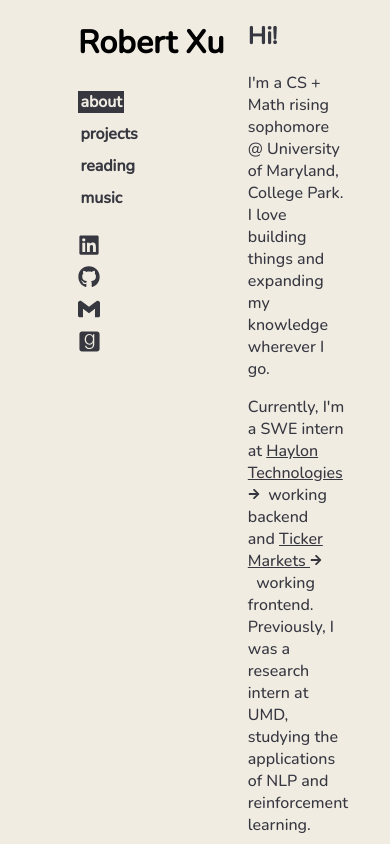
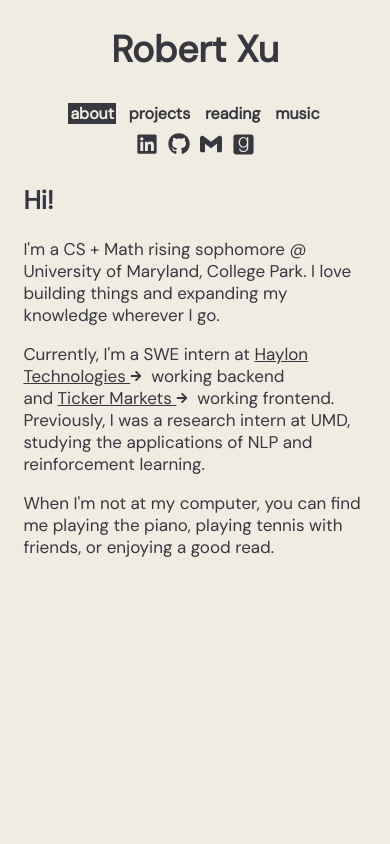
Before and after one commit to xyurobert/personal-website, a React (Create React App) app: page /#/ in a window 390 px wide. Shown: the top 844 px of the page. Built offline with nearby package versions, Linux system fonts and the light colour scheme.

Commit message:
version 1

```diff
--- a/package.json
+++ b/package.json
@@ -1,5 +1,4 @@
 {
-  "homepage": "https://xyurobert.github.io/personal-website/",
   "name": "personal_website",
   "version": "0.1.0",
   "private": true,
--- a/src/App.js
+++ b/src/App.js
@@ -16,7 +16,6 @@ function App() {
           <Route exact path="/projects" element={<Projects/>} />
           <Route exact path="/reading" element = {<Reading/>} />
           <Route exact path="/music" element = {<Music/>} />
-          <Route path="/*" element={<Navigate to="/" replace />} />
         </Routes>
       </div>
     </HashRouter>
--- a/src/components/Sidebar.js
+++ b/src/components/Sidebar.js
@@ -15,19 +15,21 @@ function Sidebar() {
 
   return (
     <div className='sidebar'>
-      <h1 className='name'>Robert Xu</h1>
+      <h1 className='name'>
+        <a className='name' href="/">Robert Xu</a>
+      </h1>
       <div className='links'>
-        <h4 style={{ margin: '5px 0' }}>
+        <h4 className='link' style={{ margin: '5px 0' }}>
           <a className={isAbout ? 'current' : ''} href="/">about</a>
         </h4>
         <h4 style={{ margin: '5px 0' }}>
-          <a className={isProject ? 'current' : ''} href="/projects">projects</a>
+          <a className={isProject ? 'current' : ''} href="/#/projects">projects</a>
         </h4>
         <h4 style={{ margin: '5px 0' }}>
-          <a className={isReading ? 'current' : ''} href="/reading">reading</a>
+          <a className={isReading ? 'current' : ''} href="/#/reading">reading</a>
         </h4>
         <h4 style={{ margin: '5px 0' }}>
-          <a className={isMusic ? 'current' : ''} href="/music">music</a>
+          <a className={isMusic ? 'current' : ''} href="/#/music">music</a>
         </h4>
       </div>
 
--- a/src/styles/links.scss
+++ b/src/styles/links.scss
@@ -9,6 +9,13 @@
 .links a:hover {
   box-shadow: inset 100px 0 0 0 rgb(55,55,64);
   color: #f0ece2;
+}
+
+@media (max-width: 900px) {
+  .links a:hover {
+    box-shadow: inset 0 -100px 0 0 rgb(55,55,64);
+    color: #f0ece2;
+  }
 }
 
 .links .current {
--- a/src/styles/skeleton.scss
+++ b/src/styles/skeleton.scss
@@ -1,4 +1,4 @@
-@import url('https://fonts.googleapis.com/css2?family=Nunito:wght@500&display=swap');
+@import url('https://fonts.googleapis.com/css2?family=DM+Sans&family=Nunito:wght@500&display=swap');
 
 body {
   background: #f0ece2;
@@ -7,7 +7,7 @@ body {
 .sidebar {
   flex-direction: column;
   text-align: left;
-  margin-left: 20vw;
+  margin-left: 25vw;
 }
 
 .socials {
@@ -20,7 +20,7 @@ body {
 .links {
   display: flex;
   flex-direction: column;
-  font-family: 'Nunito', sans-serif;
+  font-family: 'DM Sans', sans-serif;
 }
 
 .container {
@@ -29,13 +29,61 @@ body {
 
 .info {
   text-align: left;
+  font-size: 17px;
   margin-left: 6vw;
-  font-family: 'Nunito', sans-serif;
-  margin-right: 20vw;
+  margin-top: 2vw;
+  margin-right: 25vw;
+  overflow-wrap: normal;
+  overflow: hidden;
+  font-family: 'DM Sans', sans-serif;
   color: rgb(55,55,65);
 }
 
 .name {
   white-space: nowrap;
-  font-family: 'Nunito', sans-serif;
+  font-size: 37px;
+  color: rgb(55,55,64);
+  text-decoration: none;
+  font-family: 'DM Sans', sans-serif;
 }
+
+@media (max-width: 800px) {
+    .info {
+    margin-right: 6vw;
+    margin-top: 0;
+  }
+}
+
+@media (max-width: 900px) {
+  .sidebar {
+    justify-content: center;
+    margin-left: 0;
+    margin-right: 0;
+  }
+
+  .links {
+    flex-direction: row;
+    gap: 10px;
+    justify-content: center;
+  }
+
+  .name {
+    text-align: center;
+  }
+
+  .socials {
+    flex-direction: row;
+    gap: 10px;
+    justify-content: center;
+    margin-top: 1px;
+  }
+
+  .container {
+    flex-direction: column;
+  }
+
+  .info {
+    margin-right: 6vw;
+    margin-top: 0;
+  }
+}
```
